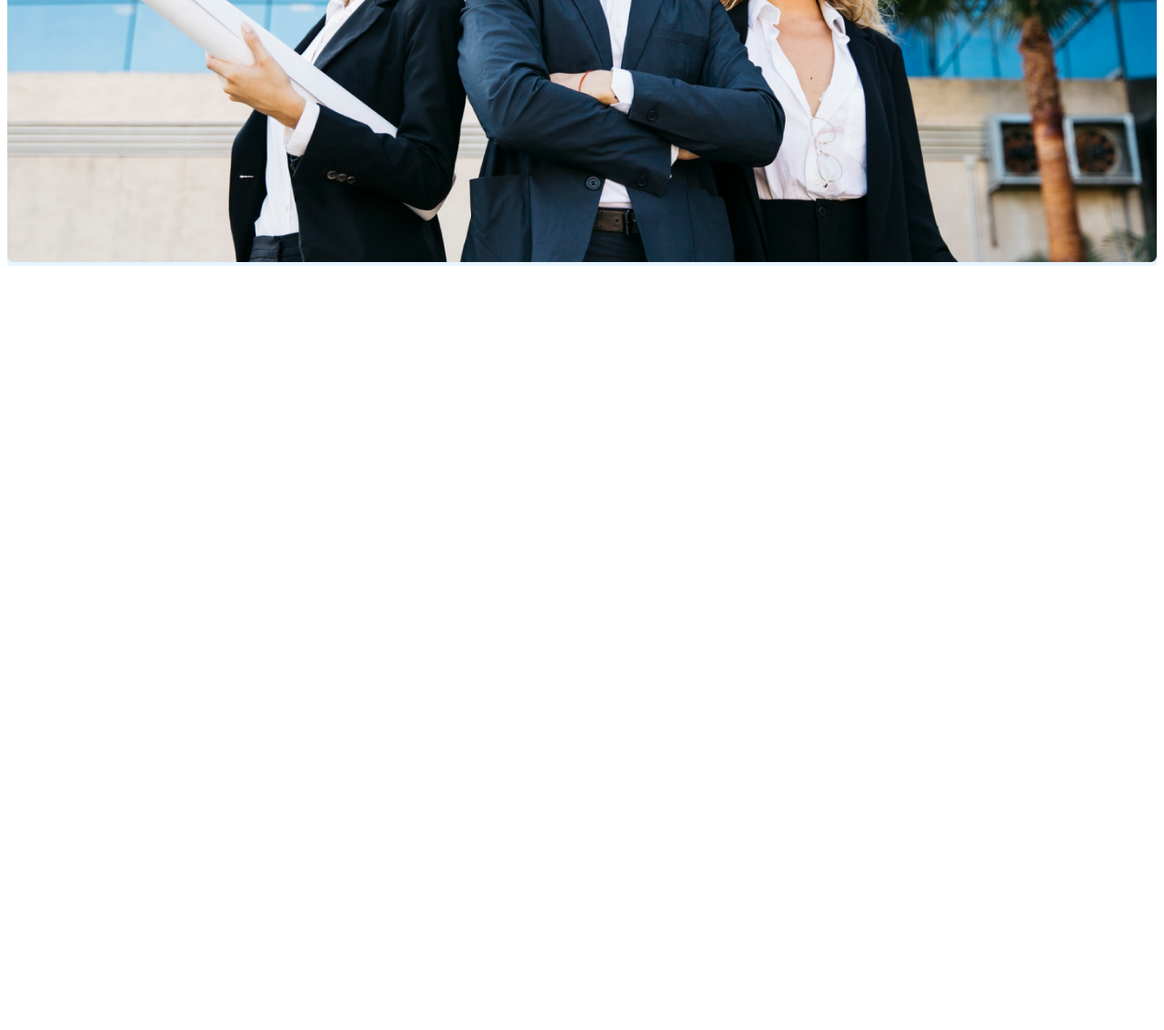
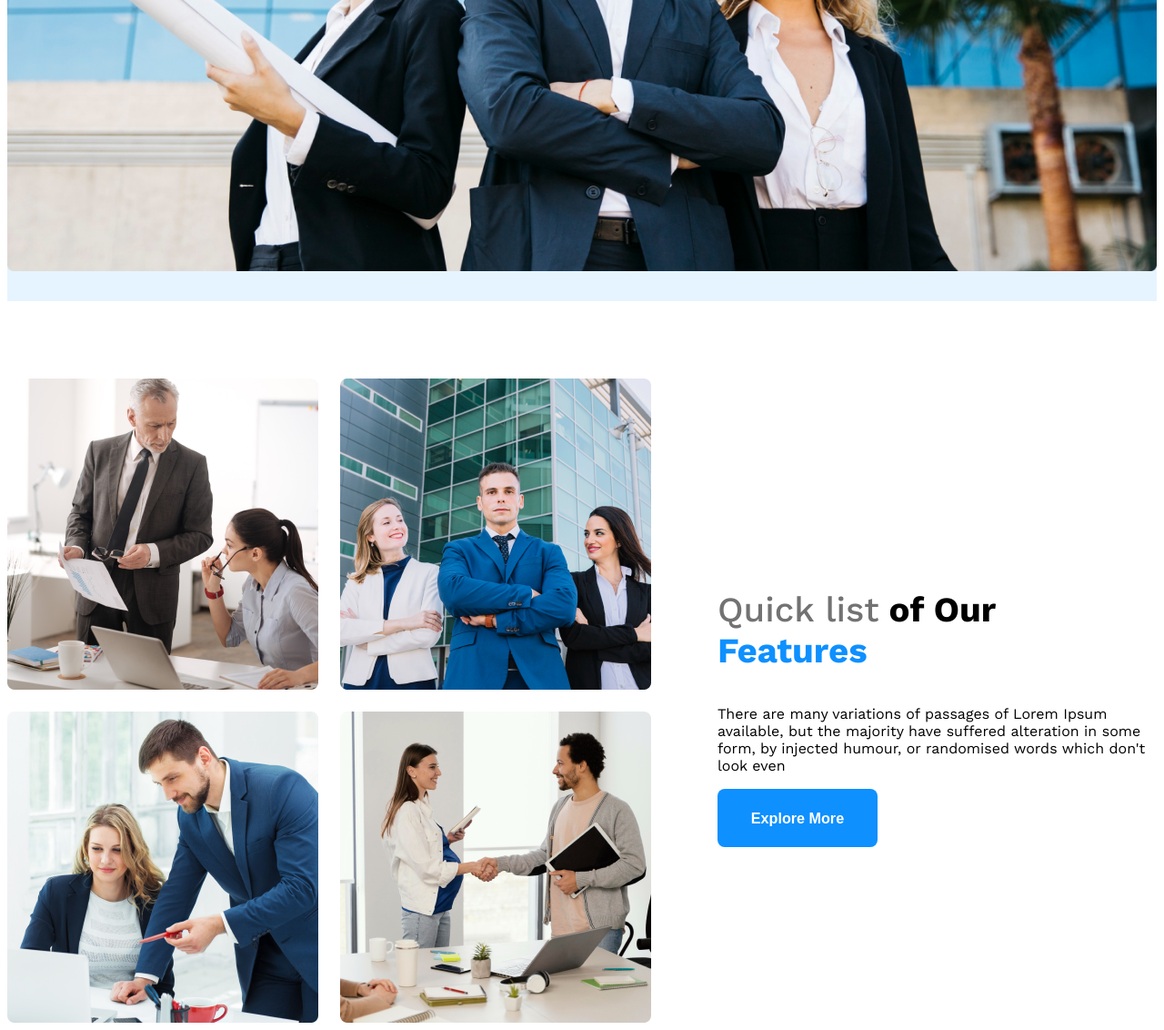
Before and after one commit to SaionNath/architect_website, a plain HTML site: page index.html in a window 1280 px wide. Shown: the part 856-1988 px from the top of the page at 91% size. Before the commit the page ends 1156 px from the top, so only its background shows below. Drawn offline with nearby package versions, Linux system fonts and the light colour scheme.

```diff
--- a/index.html
+++ b/index.html
@@ -31,7 +31,20 @@
         </div>
     </header>
     <main>
-
+        <section class="teams display-flex">
+            <div class="team-img-container">
+                <img src="./images/team1.png" alt="Two architect discussing">
+                <img src="./images/team2.png" alt="">
+                <img src="./images/team3.png" alt="Two architect discussing">
+                <img src="./images/team4.png" alt="">
+            </div>
+            <div class="our-features">
+                <h3 class="feature-title"><span id="quick" class="text-light-gray">Quick list</span> <span>of Our</span><br> <span id="feature">Features</span></h3>
+                <p class="feature-description">There are many variations of passages of Lorem Ipsum available, but the majority have suffered alteration in some form,
+                by injected humour, or randomised words which don't look even</p>
+            <button class="btn-primary">Explore More</button>
+            </div>
+        </section>
     </main>
     <footer>
 
--- a/styles/style.css
+++ b/styles/style.css
@@ -33,10 +33,20 @@
     padding: 20px 25px;
     font-size: 1.01rem;
     font-weight: 600;
+    width: 11rem;
+    height: 4rem;
     border-radius: 8px;
     border: none;
 }
 
+main{
+    max-width: 1440px;
+    margin: 0 auto;
+}
+
+main > section{
+    margin-top: 5.3rem;
+}
 /* nav style */
 .navbar{
     justify-content: space-between;
@@ -74,13 +84,43 @@
 .banner-title{
     font-weight: 700;
     font-size: 4rem;
-    margin-bottom: 1.2rem;
+    margin-bottom: 1.5rem;
 }
 
 .banner-img{
     width: 100%;
+    margin-bottom: 1.8rem;
 }
 
+/* teams styles */
+.teams{
+    align-items: center;
+    max-width: 1440px;
+}
+
+.team-img-container{
+    display: grid;
+    grid-template-columns: repeat(2, 1fr);
+    gap: 1.5rem;
+}
+
+.our-features{
+    max-width: 530px;
+    margin-left: 4.56rem;
+}
+
+.feature-title{
+    font-size: 2.4rem;
+    font-weight: 700;
+}
+
+#quick{
+    font-weight: 500;
+}
+
+#feature{
+    color: rgb(14, 144, 255);
+}
 /* responsive media */
 @media screen and (max-width: 576px){
     .navbar, .nav-links{
```
